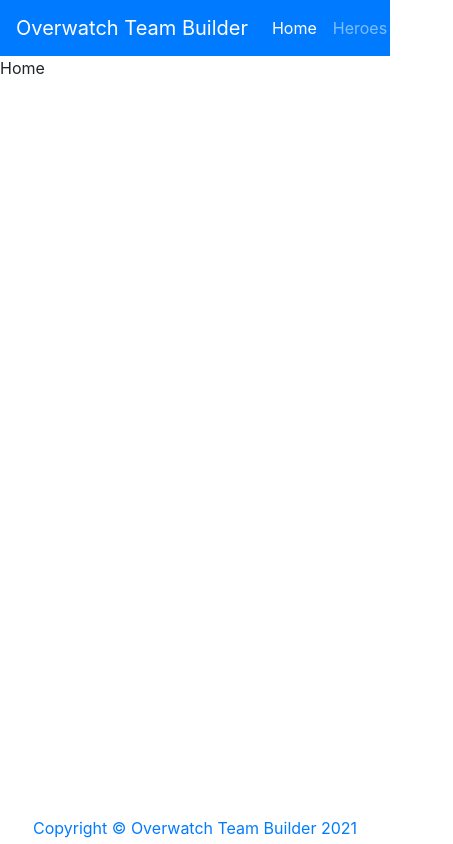
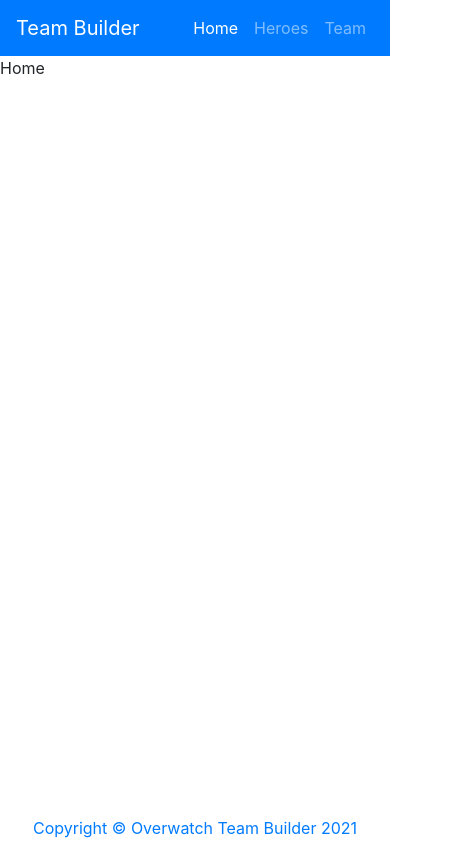
Before and after one commit to OwenGaudio/TeamBuilder, a React (Create React App) app: page / in a window 390 px wide. Shown: the whole page, 453 px wide, since content can reach past the window. Built offline with nearby package versions, Linux system fonts and the light colour scheme.

Commit message:
fixed mobile

```diff
--- a/src/Components/Navigation.jsx
+++ b/src/Components/Navigation.jsx
@@ -7,7 +7,7 @@
       <nav class="navbar navbar-expand navbar-dark bg-primary">
         <div class="container">
           <Link class="navbar-brand" to="/">
-            Overwatch Team Builder
+            Team Builder
           </Link>
 
           <div>
```
